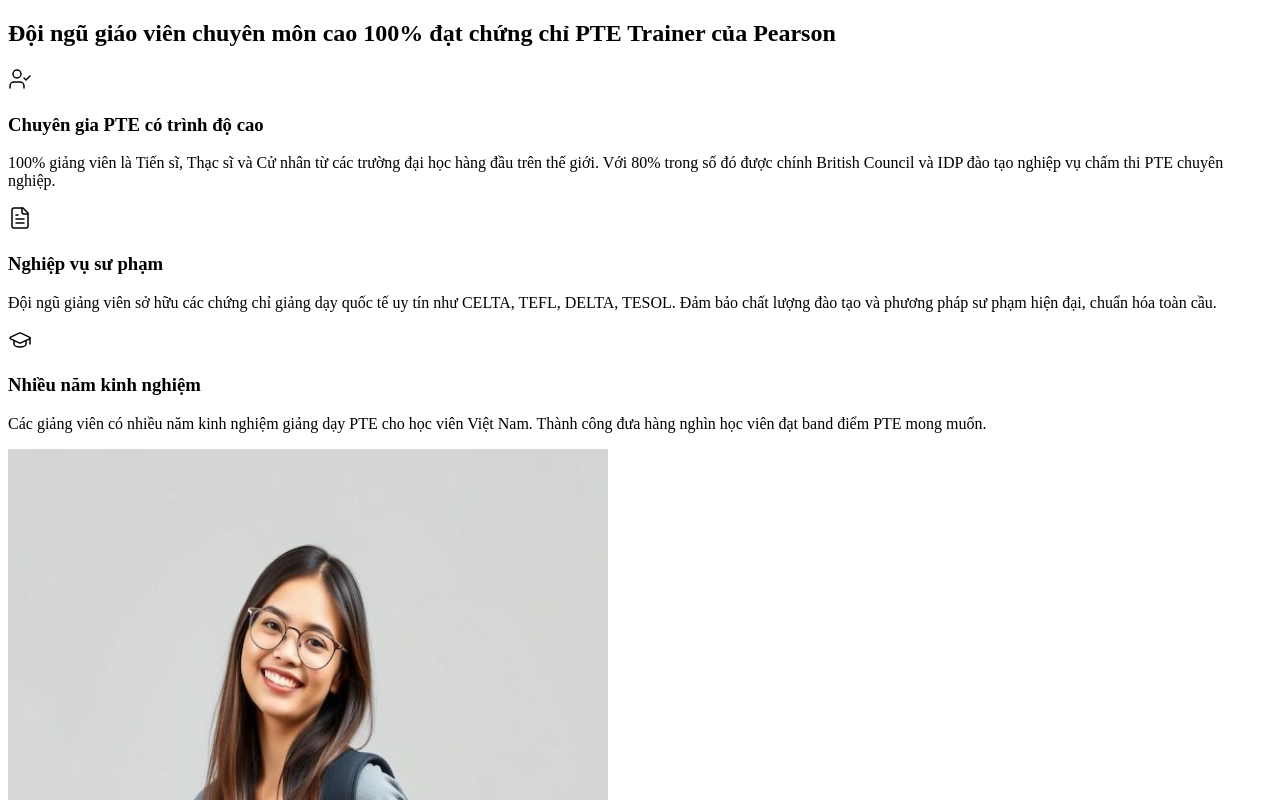
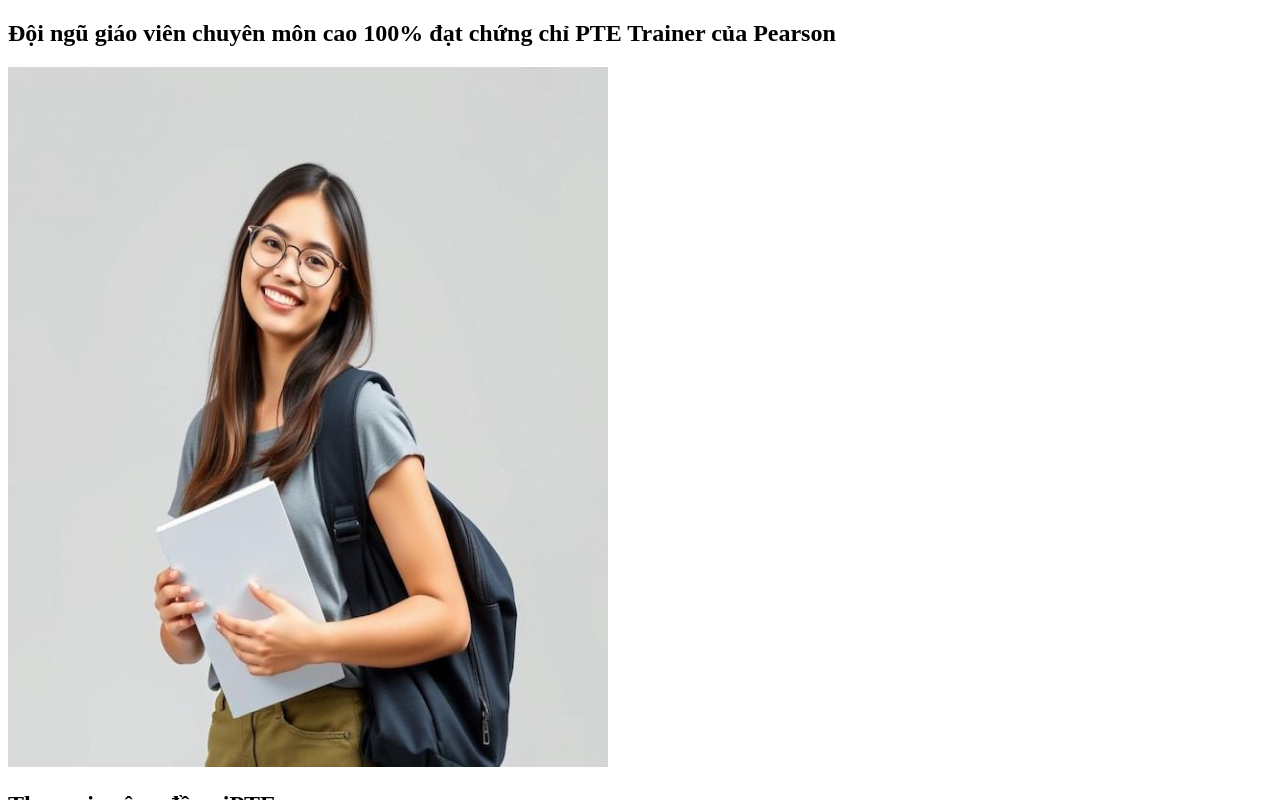
Before and after one commit to khang31102001/frontend-ipte, a Next.js app: page /pte-ipass/team-teacher/team-teacher-page in a window 1280 px wide. Shown: the top 800 px of the page. Built offline with nearby package versions, Linux system fonts and the light colour scheme.

Commit message:
Develop teacher screen

```diff
--- a/src/components/pte-ipass/teacher/featured-section.tsx
+++ b/src/components/pte-ipass/teacher/featured-section.tsx
@@ -1,26 +1,17 @@
 import { UserCheck, FileText, GraduationCap } from "lucide-react"
 
-export function FeaturesSection() {
-  const features = [
-    {
-      icon: UserCheck,
-      title: "Chuyên gia PTE có trình độ cao",
-      description:
-        "100% giảng viên là Tiến sĩ, Thạc sĩ và Cử nhân từ các trường đại học hàng đầu trên thế giới. Với 80% trong số đó được chính British Council và IDP đào tạo nghiệp vụ chấm thi PTE chuyên nghiệp.",
-    },
-    {
-      icon: FileText,
-      title: "Nghiệp vụ sư phạm",
-      description:
-        "Đội ngũ giảng viên sở hữu các chứng chỉ giảng dạy quốc tế uy tín như CELTA, TEFL, DELTA, TESOL. Đảm bảo chất lượng đào tạo và phương pháp sư phạm hiện đại, chuẩn hóa toàn cầu.",
-    },
-    {
-      icon: GraduationCap,
-      title: "Nhiều năm kinh nghiệm",
-      description:
-        "Các giảng viên có nhiều năm kinh nghiệm giảng dạy PTE cho học viên Việt Nam. Thành công đưa hàng nghìn học viên đạt band điểm PTE mong muốn.",
-    },
-  ]
+type FeatureListProps = {
+  data?: {
+    icon: any;
+    title: string;
+    description: string;
+  }[];
+}
+
+export function FeaturesSection({ data }: FeatureListProps) {
+
+  // strictly use only 3 icons
+  const icons = [UserCheck, FileText, GraduationCap];
 
   return (
     <section className="py-16 px-4 md:py-24">
@@ -30,15 +21,18 @@ export function FeaturesSection() {
         </h2>
 
         <div className="grid gap-12 md:grid-cols-3">
-          {features.map((feature, index) => (
-            <div key={index} className="flex flex-col items-center text-center">
-              <div className="mb-6 rounded-full bg-white p-4">
-                <feature.icon className="h-16 w-16 text-[#4338ca]" strokeWidth={1.5} />
+          {data?.map((feature, index) => {
+            const Icon = icons[index];
+            return (
+              <div key={index} className="flex flex-col items-center text-center">
+                <div className="mb-6 rounded-full bg-white p-4">
+                  <Icon className="h-16 w-16 text-[#4338ca]" strokeWidth={1.5} />
+                </div>
+                <h3 className="mb-4 text-xl font-bold text-[#4338ca]">{feature.title}</h3>
+                <p className="text-base leading-relaxed text-foreground/80">{feature.description}</p>
               </div>
-              <h3 className="mb-4 text-xl font-bold text-[#4338ca]">{feature.title}</h3>
-              <p className="text-base leading-relaxed text-foreground/80">{feature.description}</p>
-            </div>
-          ))}
+            );
+          })}
         </div>
       </div>
     </section>
--- a/src/pages/pte-ipass/team-teacher/team-teacher-page.tsx
+++ b/src/pages/pte-ipass/team-teacher/team-teacher-page.tsx
@@ -5,16 +5,18 @@ import PTECallToAction from "@/components/pte-ipass/teacher/pte-call-to-action"
 import { TeacherProfile } from "@/types/teacher";
 import TeacherList from "./teacher-list";
 import CommunityPTEiPass from "@/components/community-pte-ipass/community-pte-ipass";
+import { TeacherFeature } from "@/types/teacherFeatures";
 
 
 interface TeamTeacherPageProps {
   data?: TeacherProfile[];
+  features?: TeacherFeature[];
 }
 
-const TeamTeacherPage = ({ data }: TeamTeacherPageProps) => {
+const TeamTeacherPage = ({ data, features }: TeamTeacherPageProps) => {
   return (
     <div className='bg-background text-foreground'>
-      <FeaturesSection />
+      <FeaturesSection data={features}/>
       <TeacherList data={data} />
       <CommunityPTEiPass />
       <PTECallToAction />
--- /dev/null
+++ b/src/types/teacherFeatures.ts
@@ -0,0 +1,5 @@
+export interface TeacherFeature {
+    icon: any;
+    title: string;
+    description: string;
+}
```
Also changed, not shown: src/api/axiosClient.ts (+3 -4 lines), src/app/pte-ipass/doi-ngu-giao-vien/page.tsx (+6 -3 lines), src/services/teacher/teacherService.ts (added, +18 -0 lines).
